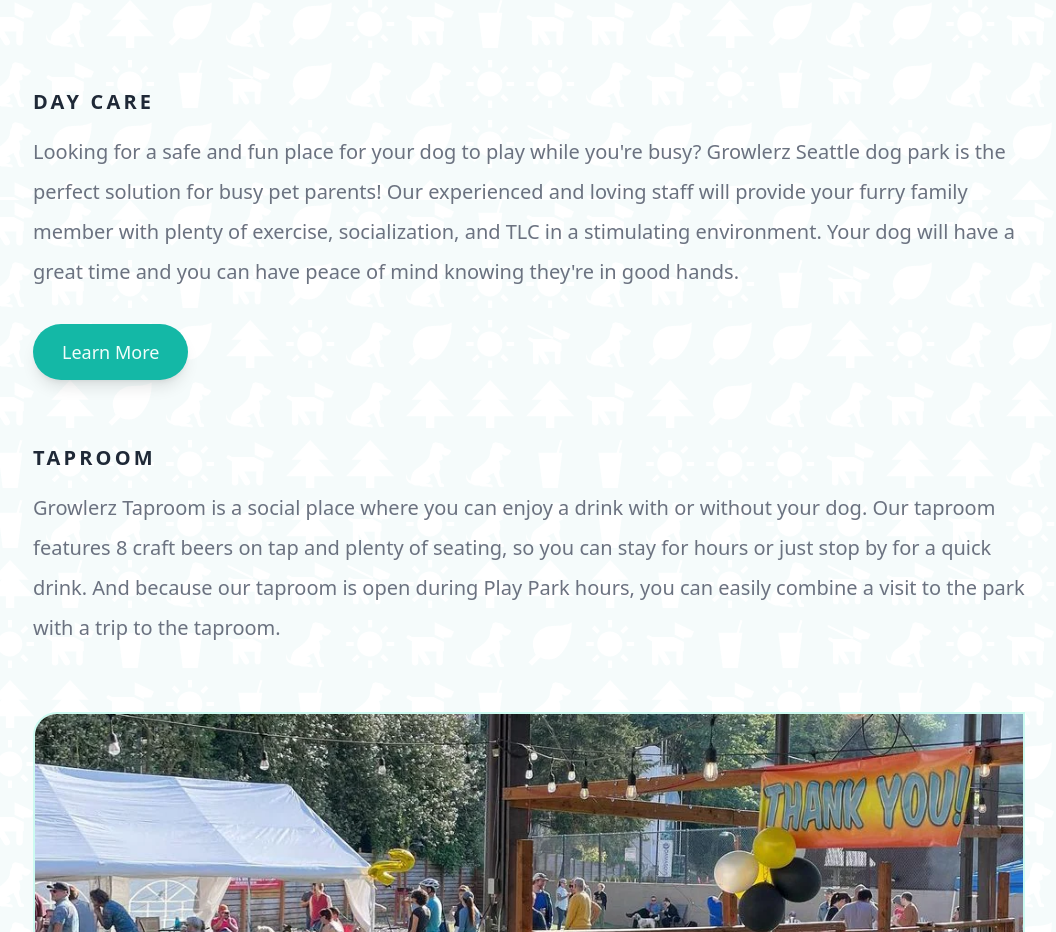
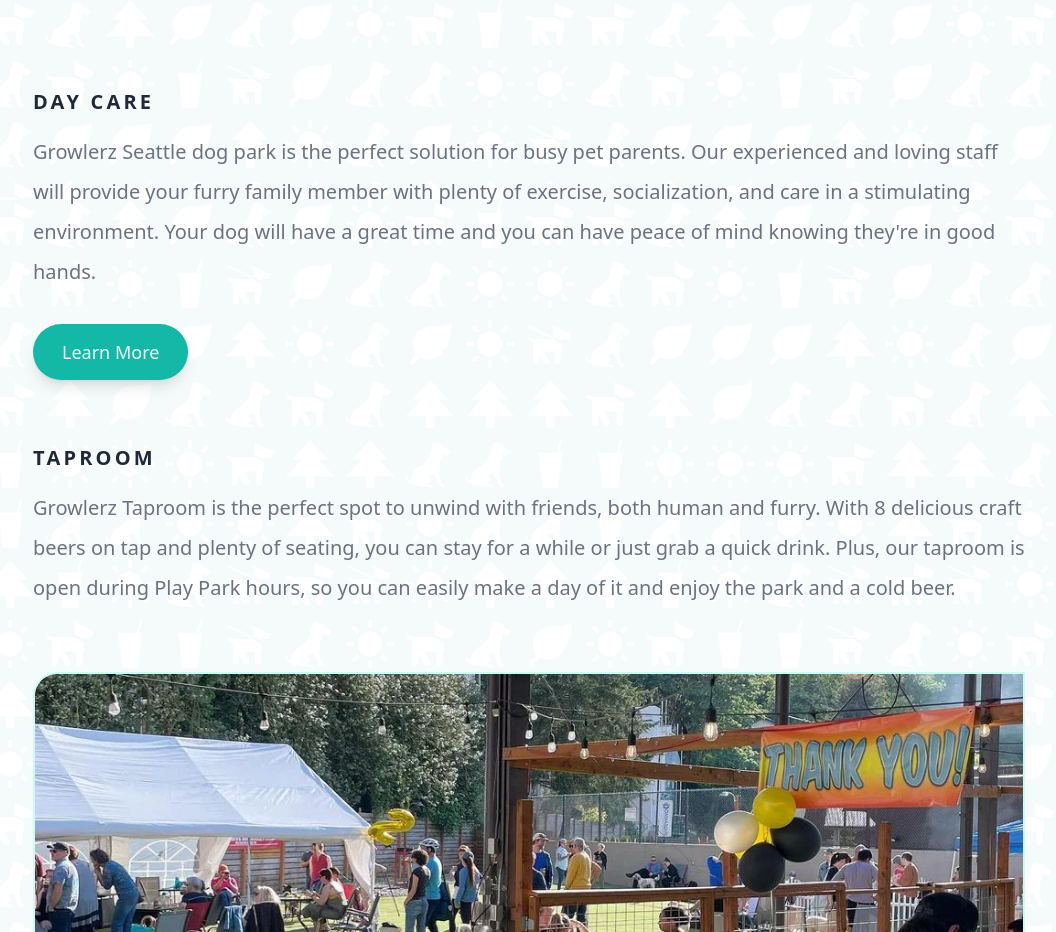
Before and after one commit to wongstephen/growlerz2022, a React (Create React App) app: page / in a window 1280 px wide. Shown: the part 3000-3932 px from the top of the page, without its empty margins (111-1167 px from the left). Built offline with nearby package versions, Linux system fonts and the light colour scheme; no server answers.

Commit message:
updated services copy

```diff
--- a/src/components/Events.js
+++ b/src/components/Events.js
@@ -1,5 +1,4 @@
 import React from "react";
-import useFetchStrapi from "./hooks/useFetchStrapi";
 import { EventsCardLoading } from "./EventsCardLoading";
 import ReactMarkdown from "react-markdown";
 import rehypeRaw from "rehype-raw";
--- a/src/components/Services.js
+++ b/src/components/Services.js
@@ -56,12 +56,11 @@ export const Services = ({ data, hours, servicesRef }) => {
               />
             )}
             <p className="mb-8 text-lg font-medium leading-loose text-gray-500 md:text-xl md:leading-loose">
-              Looking for a safe and fun place for your dog to play while you're
-              busy? Growlerz Seattle dog park is the perfect solution for busy
-              pet parents! Our experienced and loving staff will provide your
-              furry family member with plenty of exercise, socialization, and
-              TLC in a stimulating environment. Your dog will have a great time
-              and you can have peace of mind knowing they're in good hands.
+              Growlerz Seattle dog park is the perfect solution for busy pet
+              parents. Our experienced and loving staff will provide your furry
+              family member with plenty of exercise, socialization, and care in
+              a stimulating environment. Your dog will have a great time and you
+              can have peace of mind knowing they're in good hands.
             </p>
             <DayCare dayCareRef={dayCareRef} />
           </div>
@@ -71,12 +70,11 @@ export const Services = ({ data, hours, servicesRef }) => {
               Taproom
             </p>
             <p className="mb-8 text-lg font-medium leading-loose text-gray-500 md:text-xl md:leading-loose">
-              Growlerz Taproom is a social place where you can enjoy a drink
-              with or without your dog. Our taproom features 8 craft beers on
-              tap and plenty of seating, so you can stay for hours or just stop
-              by for a quick drink. And because our taproom is open during Play
-              Park hours, you can easily combine a visit to the park with a trip
-              to the taproom.
+              Growlerz Taproom is the perfect spot to unwind with friends, both
+              human and furry. With 8 delicious craft beers on tap and plenty of
+              seating, you can stay for a while or just grab a quick drink.
+              Plus, our taproom is open during Play Park hours, so you can
+              easily make a day of it and enjoy the park and a cold beer.
             </p>
           </div>
         </div>
```
